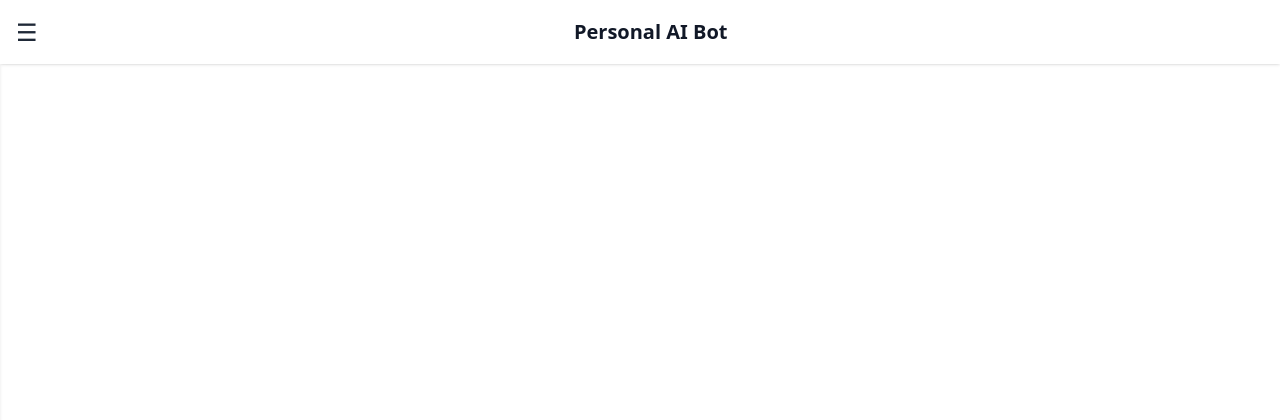
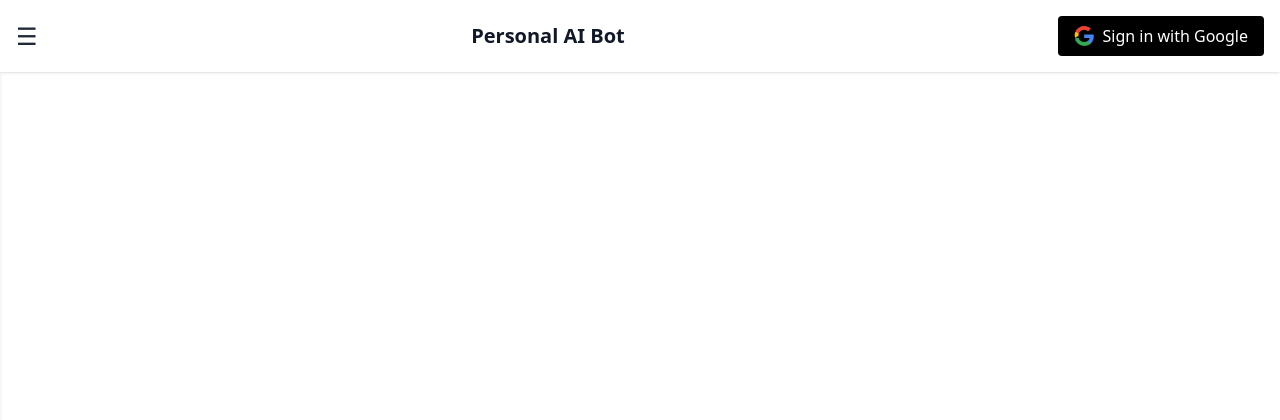
Before and after one commit to 0pixelz/Chatbot-web-app, a Flask app: page /chat/1 in a window 1280 px wide. Shown: the top 420 px of the page. Run offline with Flask 3, Linux system fonts and the light colour scheme; data that the repository does not hold is empty; parts of the project's set-up code (start-up, migrations or seed data) failed here and were passed over; some libraries are stand-ins or nearby versions.

Commit message:
Update chat.html

```diff
--- a/templates/chat.html
+++ b/templates/chat.html
@@ -3,9 +3,8 @@
 <head>
   <meta charset="UTF-8">
   <title>Personal AI Bot</title>
-  <meta name="viewport" content="width=device-width, initial-scale=1.0">
+  <meta name="viewport" content="width=device-width, initial-scale=1.0, maximum-scale=1.0">
   <script src="https://cdn.tailwindcss.com"></script>
-  <script src="https://accounts.google.com/gsi/client" async defer></script>
   <style>
     body { overflow-x: hidden; }
     .chat-bubble {
@@ -21,35 +20,32 @@
     .dark .chat-bubble-assistant { background-color: #4b5563; color: white; }
   </style>
 </head>
+
 <body class="flex flex-col min-h-screen {% if settings.theme == 'dark' %}dark bg-gray-900{% else %}bg-white{% endif %}">
 
+<!-- Navbar -->
 <header class="fixed top-0 w-full flex items-center justify-between p-4 bg-white dark:bg-gray-800 shadow z-50">
   <button onclick="toggleSidebar()" class="text-2xl text-gray-800 dark:text-white">☰</button>
   <h1 class="text-xl font-bold text-gray-900 dark:text-white">Personal AI Bot</h1>
   <div class="relative">
-    {% if session.get("user_picture") %}
-      <button onclick="toggleMenu()" class="focus:outline-none">
-        <img src="{{ session['user_picture'] }}" class="w-10 h-10 rounded-full">
-      </button>
+    {% if session.get("user_email") %}
+      <button onclick="toggleMenu()" class="focus:outline-none"><img src="{{ session['user_picture'] }}" class="w-10 h-10 rounded-full"></button>
+      <div id="userMenu" class="hidden absolute right-0 mt-2 bg-white dark:bg-gray-700 rounded shadow-lg w-40">
+        <a href="/settings" class="block px-4 py-2 text-gray-700 dark:text-gray-300 hover:bg-gray-100 dark:hover:bg-gray-600">Settings</a>
+        <form method="POST" action="/logout" class="px-4 py-2">
+          <button class="w-full text-left text-red-500 hover:underline">Logout</button>
+        </form>
+      </div>
     {% else %}
-      <div id="g_id_onload"
-          data-client_id="YOUR_GOOGLE_CLIENT_ID"
-          data-login_uri="/login"
-          data-auto_prompt="false">
-      </div>
-      <div class="g_id_signin" data-type="standard" data-theme="filled_black" data-size="medium"></div>
+      <a href="/login" class="inline-flex items-center px-4 py-2 bg-black text-white rounded hover:bg-gray-800">
+        <svg class="w-5 h-5 mr-2" viewBox="0 0 533.5 544.3"><path fill="#4285F4" d="M533.5 278.4c0-17.4-1.5-34-4.4-50H272v95h146.9c-6.3 34-25 62.7-53.5 82v68h86.6c50.7-46.7 81.5-115.4 81.5-195z"/><path fill="#34A853" d="M272 544.3c72.6 0 133.6-24 178.2-65.3l-86.6-68c-24.1 16.2-54.9 25.9-91.6 25.9-70.5 0-130-47.7-151.3-111.6h-89v70.3C87.9 489 173.5 544.3 272 544.3z"/><path fill="#FBBC05" d="M120.7 325.3c-10.5-30.3-10.5-63 0-93.3v-70.3h-89c-26.3 51.5-26.3 112.3 0 163.6l89-70z"/><path fill="#EA4335" d="M272 107.7c39.5 0 75 13.7 103 40.5l77-77C405.6 24.5 344.6 0 272 0 173.5 0 87.9 55.3 31.7 140.7l89 70c21.2-63.9 80.7-111.6 151.3-111.6z"/></svg>
+        Sign in with Google
+      </a>
     {% endif %}
-    <div id="userMenu" class="hidden absolute right-0 mt-2 bg-white dark:bg-gray-700 rounded shadow-lg w-40">
-      {% if session.get("user_email") %}
-        <a href="/settings" class="block px-4 py-2 text-gray-700 dark:text-gray-300 hover:bg-gray-100 dark:hover:bg-gray-600">Settings</a>
-        <form method="POST" action="/logout">
-          <button type="submit" class="block w-full text-left px-4 py-2 text-red-500 hover:bg-gray-100 dark:hover:bg-gray-600">Logout</button>
-        </form>
-      {% endif %}
-    </div>
   </div>
 </header>
 
+<!-- Sidebar -->
 <aside id="sidebar" class="fixed top-16 left-0 w-64 h-full bg-white dark:bg-gray-800 transform -translate-x-full transition-transform duration-300 z-40 p-4 shadow">
   <h2 class="text-lg font-bold mb-4 text-gray-800 dark:text-gray-200">Dashboard</h2>
   <nav class="flex flex-col gap-2">
@@ -74,6 +70,7 @@
   </nav>
 </aside>
 
+<!-- Chat Area -->
 <main id="chatArea" class="flex-1 overflow-y-auto p-4 mt-20 mb-28 flex flex-col gap-4">
   {% for msg in history %}
     <div class="chat-bubble {% if msg.role == 'user' %}chat-bubble-user{% else %}chat-bubble-assistant{% endif %}">
@@ -82,19 +79,101 @@
   {% endfor %}
 </main>
 
+<!-- Input -->
 <form id="chatForm" method="POST" action="/chat/{{ convo_id }}" class="fixed bottom-0 left-0 w-full bg-white dark:bg-gray-900 p-4 flex justify-center">
   <div class="flex w-full max-w-3xl items-center bg-white dark:bg-gray-800 rounded-2xl shadow px-3 py-2">
-    <textarea id="messageInput" name="message" rows="1" placeholder="Type your message..." class="flex-1 resize-none bg-transparent text-gray-900 dark:text-white placeholder-gray-400 focus:outline-none p-2"></textarea>
-    <button id="sendButton" type="submit" class="p-3 bg-gray-700 hover:bg-gray-600 text-white rounded-full ml-2">➔</button>
+    <textarea id="messageInput" name="message" rows="1" placeholder="Type your message..." class="flex-1 resize-none bg-transparent text-gray-900 dark:text-white placeholder-gray-400 focus:outline-none p-2" required style="max-height: 300px; overflow-y: auto;"></textarea>
+    <button id="sendButton" type="submit" class="p-3 bg-gray-700 hover:bg-gray-600 text-white rounded-full ml-2" disabled>➔</button>
+    <button id="stopButton" type="button" onclick="stopTyping()" class="hidden p-3 bg-gray-700 hover:bg-gray-600 text-white rounded-full ml-2">⏹️</button>
   </div>
 </form>
 
 <script>
-function toggleSidebar(){document.getElementById('sidebar').classList.toggle('-translate-x-full');}
-function toggleMenu(){document.getElementById('userMenu').classList.toggle('hidden');}
-function scrollToBottom(){chatArea.scrollTop=chatArea.scrollHeight;}
-const chatArea=document.getElementById('chatArea');
-function animateMessages(){let bubbles=chatArea.querySelectorAll('.chat-bubble-assistant');if(!bubbles.length)return;let lastBubble=bubbles[bubbles.length-1];let text=lastBubble.textContent.trim();lastBubble.textContent='';let i=0;let interval=setInterval(()=>{if(i<text.length){lastBubble.textContent+=text.charAt(i);i++;scrollToBottom();}else{clearInterval(interval);}},20);}window.onload=function(){scrollToBottom();animateMessages();};
+let typingInterval = null;
+let isTyping = false;
+
+function toggleSidebar() {
+  document.getElementById('sidebar').classList.toggle('-translate-x-full');
+}
+
+function toggleMenu() {
+  document.getElementById('userMenu').classList.toggle('hidden');
+}
+
+function scrollToBottom() {
+  const chatArea = document.getElementById('chatArea');
+  chatArea.scrollTo({ top: chatArea.scrollHeight, behavior: 'smooth' });
+}
+
+function animateMessages() {
+  const chatArea = document.getElementById('chatArea');
+  const bubbles = chatArea.querySelectorAll('.chat-bubble-assistant');
+  if (!bubbles.length) return;
+  const lastBubble = bubbles[bubbles.length - 1];
+  const fullText = lastBubble.textContent.trim();
+  lastBubble.textContent = '';
+  isTyping = true;
+  let i = 0;
+
+  function typeChar() {
+    if (!isTyping) return;
+    if (i < fullText.length) {
+      lastBubble.textContent += fullText.charAt(i);
+      i++;
+      scrollToBottom();
+      typingInterval = setTimeout(typeChar, 15);
+    } else {
+      finishTyping();
+    }
+  }
+  typeChar();
+}
+
+function finishTyping() {
+  document.getElementById('messageInput').disabled = false;
+  document.getElementById('sendButton').disabled = false;
+  document.getElementById('stopButton').classList.add('hidden');
+  isTyping = false;
+  clearTimeout(typingInterval);
+}
+
+function stopTyping() {
+  isTyping = false;
+  finishTyping();
+}
+
+const textarea = document.getElementById('messageInput');
+const sendButton = document.getElementById('sendButton');
+const chatForm = document.getElementById('chatForm');
+
+textarea.addEventListener('input', () => {
+  textarea.style.height = 'auto';
+  textarea.style.height = (textarea.scrollHeight) + 'px';
+  sendButton.disabled = textarea.value.trim().length === 0;
+});
+
+chatForm.addEventListener('keydown', (e) => {
+  if (e.key === 'Enter' && !e.shiftKey) {
+    e.preventDefault();
+    if (!sendButton.disabled && !textarea.disabled) {
+      chatForm.submit();
+      textarea.value = '';
+      sendButton.disabled = true;
+    }
+  }
+});
+
+textarea.addEventListener('focus', () => {
+  document.getElementById('sidebar').classList.add('-translate-x-full');
+  setTimeout(() => {
+    scrollToBottom();
+  }, 300);
+});
+
+window.onload = function() {
+  scrollToBottom();
+  animateMessages();
+};
 </script>
 
 </body>
```
